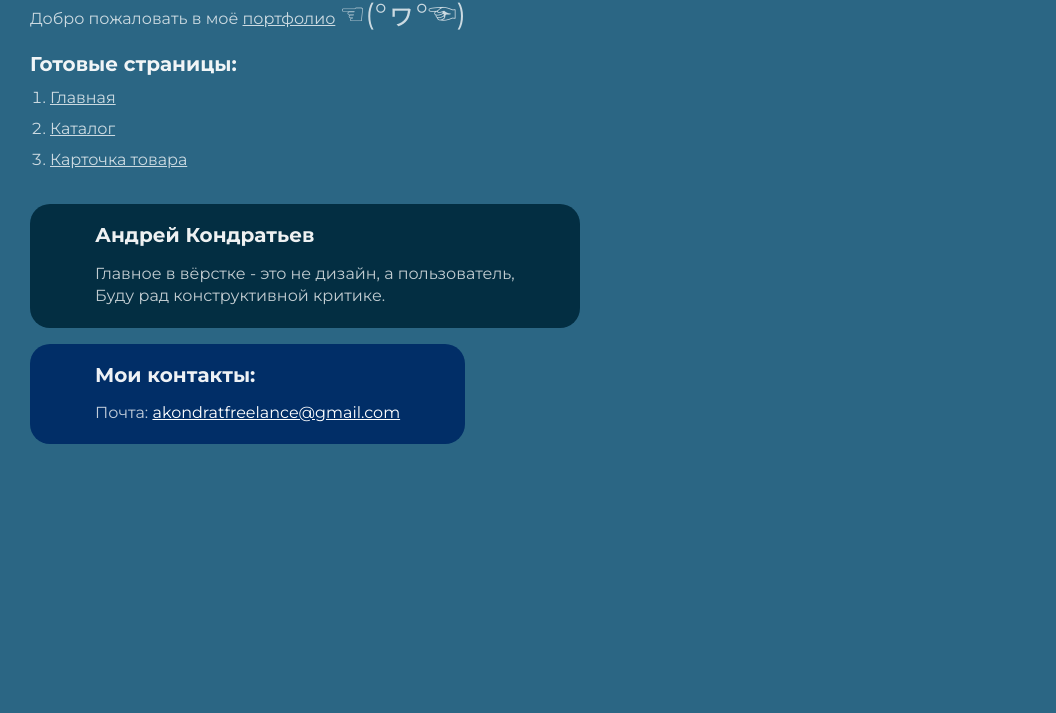
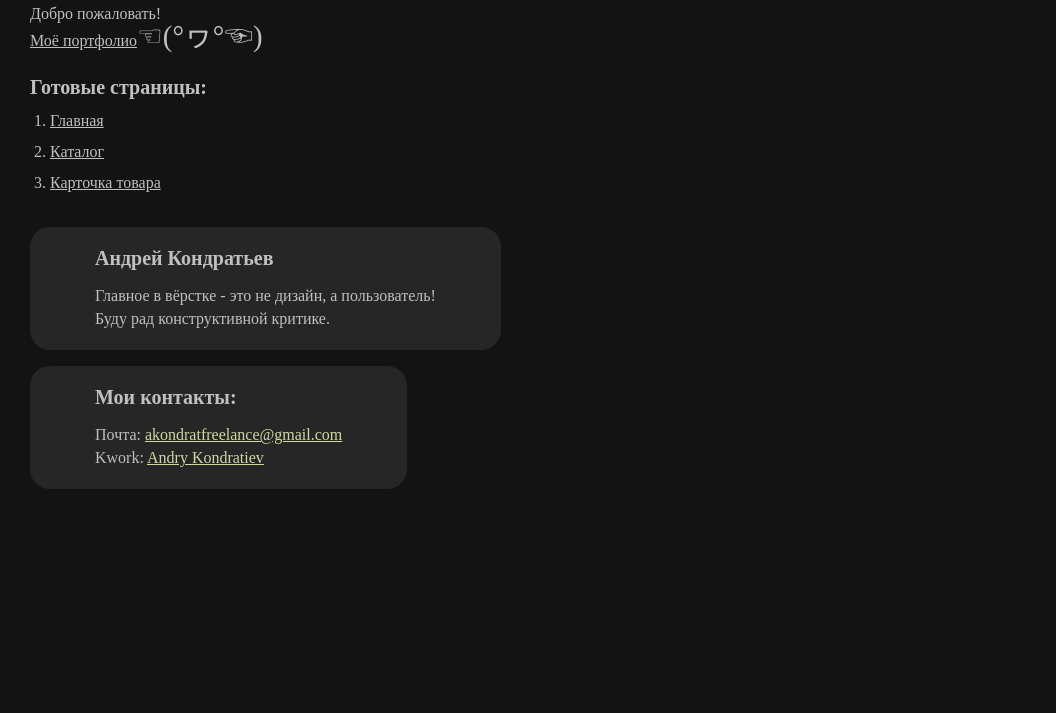
Before and after one commit to AndryKondratiev/ZlatMax, a plain HTML site: page index.html in a window 1280 px wide. Shown: the part 87-800 px from the top of the page, without its empty margins (0-1056 px from the left). Drawn offline with Linux system fonts and the light colour scheme.

Commit message:
Add files via upload

```diff
--- a/index.html
+++ b/index.html
@@ -4,15 +4,16 @@
 <head>
 	<meta charset="UTF-8">
 	<meta name="viewport" content="width=device-width, initial-scale=1.0">
-	<title>Верстка «ZlatMax»</title>
+	<title>Верстка «NEW_PROJECT_NAME»</title>
 	<link rel="shortcut icon" href="favicon.ico">
 </head>
 
 <body>
 	<div class="rootpage">
-		<h1>Верстка интернет магазина «ZlatMax»</h1>
+		<h1>Верстка интернет магазина «NEW_PROJECT_NAME»</h1>
 		<div class="rootpage__info">
-			<p>Добро пожаловать в моё <a href="#">портфолио</a> <span>☜(°ヮ°☜)</span></p>
+			<p>Добро пожаловать!</p>
+			<p><a href="https://andrykondratiev.github.io/AndryKondratiev/">Моё портфолио</a><span>☜(°ヮ°☜)</span></p>
 		</div>
 		<h2>Готовые страницы:</h2>
 		<ol class="rootpage__list">
@@ -22,19 +23,20 @@
 		</ol>
 		<div class="rootpage__tnx">
 			<h2>Андрей Кондратьев</h2>
-			<p>Главное в вёрстке - это не дизайн, а пользователь,</p>
+			<p>Главное в вёрстке - это не дизайн, а пользователь!</p>
 			<p>Буду рад конструктивной критике.</p>
 		</div>
 		<div class="rootpage__contacts">
 			<h2>Мои контакты:</h2>
 			<p>Почта: <a href="mailto:akondratfreelance@gmail.com">akondratfreelance@gmail.com</a></p>
-			<!-- <p>Соц. сеть: <a href="">ссылка на соц. сеть</a></p> -->
+			<p>Kwork: <a href="https://kwork.ru/user/andreu_ukio">Andry Kondratiev</a></p>
 		</div>
 	</div>
 </body>
 <style>
 	@charset "UTF-8";
-	@import url("https://fonts.googleapis.com/css?family=Montserrat:regular,700&display=swap");
+	@import url("https://fonts.googleapis.com/css?family=Roboto+Condensed:700");
+
 
 	*,
 	*::before,
@@ -52,12 +54,12 @@
 		padding: 0;
 		min-width: 320px;
 		width: 100%;
-		color: rgba(255, 255, 255, 0.759);
-		background-color: #2b6684;
+		color: #c0c0c0;
+		background-color: rgb(19, 19, 19);
 	}
 
 	body {
-		font-family: Montserrat;
+		font-family: RobotoCondensed;
 		font-size: 100%;
 		line-height: 1;
 		font-size: 1rem;
@@ -65,12 +67,12 @@
 
 	a {
 		text-decoration: underline;
-		color: rgba(255, 255, 255, 0.759);
+		color: #c0c0c0;
 	}
 
 	a:visited {
 		text-decoration: underline;
-		color: rgba(255, 255, 255, 0.295);
+		color: #c0c0c0;
 	}
 
 	a:hover {
@@ -118,7 +120,7 @@
 	}
 
 	h2 {
-		color: rgba(255, 255, 255, 0.934);
+		color: #c0c0c0;
 		font-size: 1.25rem;
 		margin: 0px 0px 1rem 0px;
 	}
@@ -164,16 +166,16 @@
 	}
 
 	.rootpage__contacts {
-		background: #012e67;
+		background: #262626;
 
 	}
 
 	.rootpage__contacts a {
-		color: #fff;
+		color: rgba(230, 245, 178, 0.871);
 	}
 
 	.rootpage__tnx {
-		background: #032e42;
+		background: #262626;
 		margin: 0px 0px 1rem 0px;
 	}
 </style>
```
